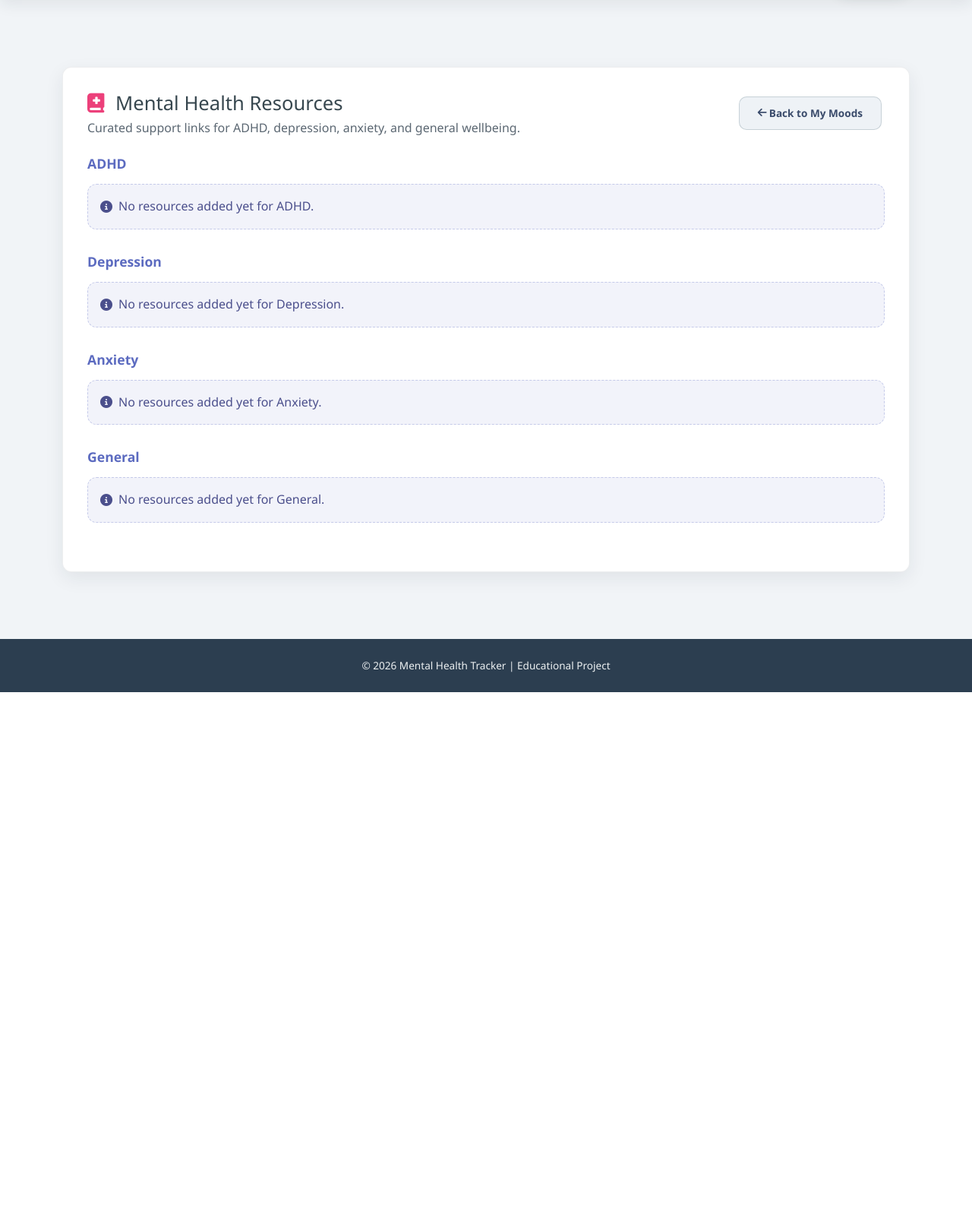
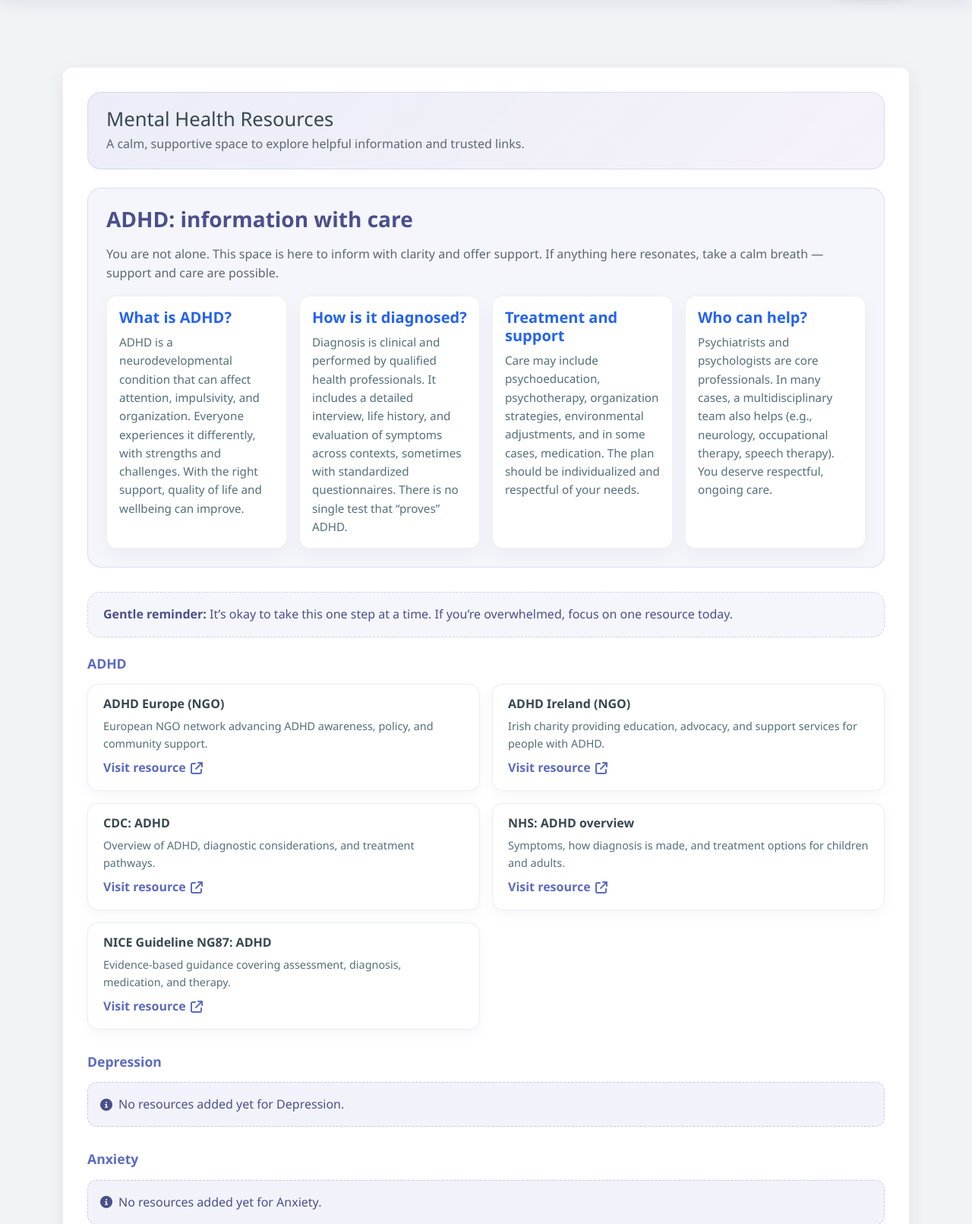
Before and after one commit to oliveiracle/mental-health-tracker, a Django app: page /resources/ in a window 1280 px wide. Shown: the part 69-1680 px from the top of the page at 76% size. Before the commit the page ends 980 px from the top, so only its background shows below. Run offline with Django 5.2, Linux system fonts and the light colour scheme; the visitor is signed in with stand-in values (Sample User, id 1); data comes from the database, SQL or seed files in the repository; data that the repository does not hold is empty.

Commit message:
Add ADHD resources content and UX

```diff
--- a/tracker/static/tracker/css/style.css
+++ b/tracker/static/tracker/css/style.css
@@ -1130,6 +1130,47 @@ footer p {
 }
 
 /* ===== RESOURCES PAGE ===== */
+.resources-page .resources-hero {
+    display: flex;
+    align-items: center;
+    justify-content: space-between;
+    gap: 1rem;
+    background: linear-gradient(135deg, rgba(92, 107, 192, 0.12) 0%, rgba(126, 87, 194, 0.08) 100%);
+    border: 1px solid rgba(92, 107, 192, 0.16);
+    border-radius: 18px;
+    padding: 1.25rem 1.5rem;
+}
+
+
+
+.resources-page .hero-actions {
+    display: flex;
+    gap: 0.75rem;
+    flex-wrap: wrap;
+}
+
+.resources-page .support-strip {
+    display: flex;
+    align-items: center;
+    justify-content: space-between;
+    gap: 1rem;
+    background: rgba(92, 107, 192, 0.06);
+    border: 1px dashed rgba(92, 107, 192, 0.24);
+    border-radius: 16px;
+    padding: 1rem 1.25rem;
+    color: #4b4f8c;
+}
+
+.resources-page .support-strip .btn-primary-action {
+    background: linear-gradient(135deg, #7e57c2 0%, #5c6bc0 100%);
+    color: #fff;
+}
+
+.resources-page .support-strip .btn-primary-action:hover {
+    transform: translateY(-2px);
+    box-shadow: 0 6px 16px rgba(92, 107, 192, 0.25);
+}
+
 .resources-page .resource-section {
     margin-bottom: 2rem;
 }
@@ -1190,6 +1231,46 @@ footer p {
     display: flex;
     align-items: center;
     gap: 0.5rem;
+}
+
+.resources-page .resource-intro {
+    background: rgba(92, 107, 192, 0.06);
+    border: 1px solid rgba(92, 107, 192, 0.18);
+    border-radius: 18px;
+    padding: 1.5rem;
+    margin-bottom: 2rem;
+}
+
+.resources-page .resource-intro h3 {
+    color: #4b4f8c;
+    font-weight: 600;
+}
+
+.resources-page .info-grid {
+    display: grid;
+    grid-template-columns: repeat(auto-fit, minmax(220px, 1fr));
+    gap: 1rem;
+    margin-top: 1rem;
+}
+
+.resources-page .info-card {
+    background: #fff;
+    border: 1px solid rgba(0, 0, 0, 0.06);
+    border-radius: 14px;
+    padding: 1rem;
+    box-shadow: 0 10px 24px rgba(0, 0, 0, 0.04);
+}
+
+.resources-page .info-card h5 {
+    color: #2563eb;
+    margin-bottom: 0.5rem;
+    font-weight: 600;
+}
+
+.resources-page .info-card p {
+    color: #546e7a;
+    margin-bottom: 0;
+    font-size: 0.95rem;
 }
 
 /* ===== GLOBAL BUTTON SYSTEM ===== */
--- a/tracker/templates/tracker/base.html
+++ b/tracker/templates/tracker/base.html
@@ -52,9 +52,9 @@
                 </a>
               </li>
               <li class="nav-item">
-                <a class="nav-link nav-link-primary" href="{% url 'resource_list' %}" aria-label="View mental health resources">
-                  <i class="fas fa-book-medical"></i> Resources
-                </a>
+                  <a class="nav-link nav-link-primary" href="{% url 'resource_list' %}" aria-label="View mental health resources">
+                    <i class="fas fa-book-medical"></i> Resources
+                  </a>
               </li>
               <li class="nav-item">
                 <!-- logout link -->
--- a/tracker/templates/tracker/resources_list.html
+++ b/tracker/templates/tracker/resources_list.html
@@ -6,14 +6,43 @@
 <div class="row resources-page">
   <div class="col-12">
     <div class="glass-card">
-      <div class="d-flex flex-wrap justify-content-between align-items-center gap-3 mb-4">
+      <div class="resources-hero mb-4">
+        <div class="resources-hero-content">
+          <div>
+            <h2 class="mb-1">Mental Health Resources</h2>
+            <p class="text-muted mb-0">A calm, supportive space to explore helpful information and trusted links.</p>
+          </div>
+        </div>
+      </div>
+
+      <div class="resource-intro">
+        <h3 class="mb-3">ADHD: information with care</h3>
+        <p class="text-muted">You are not alone. This space is here to inform with clarity and offer support. If anything here resonates, take a calm breath — support and care are possible.</p>
+
+        <div class="info-grid">
+          <div class="info-card">
+            <h5>What is ADHD?</h5>
+            <p>ADHD is a neurodevelopmental condition that can affect attention, impulsivity, and organization. Everyone experiences it differently, with strengths and challenges. With the right support, quality of life and wellbeing can improve.</p>
+          </div>
+          <div class="info-card">
+            <h5>How is it diagnosed?</h5>
+            <p>Diagnosis is clinical and performed by qualified health professionals. It includes a detailed interview, life history, and evaluation of symptoms across contexts, sometimes with standardized questionnaires. There is no single test that “proves” ADHD.</p>
+          </div>
+          <div class="info-card">
+            <h5>Treatment and support</h5>
+            <p>Care may include psychoeducation, psychotherapy, organization strategies, environmental adjustments, and in some cases, medication. The plan should be individualized and respectful of your needs.</p>
+          </div>
+          <div class="info-card">
+            <h5>Who can help?</h5>
+            <p>Psychiatrists and psychologists are core professionals. In many cases, a multidisciplinary team also helps (e.g., neurology, occupational therapy, speech therapy). You deserve respectful, ongoing care.</p>
+          </div>
+        </div>
+      </div>
+
+      <div class="support-strip mb-4">
         <div>
-          <h2 class="mb-1"><i class="fas fa-book-medical"></i> Mental Health Resources</h2>
-          <p class="text-muted mb-0">Curated support links for ADHD, depression, anxiety, and general wellbeing.</p>
+          <strong>Gentle reminder:</strong> It’s okay to take this one step at a time. If you’re overwhelmed, focus on one resource today.
         </div>
-        <a href="{% url 'mood_list' %}" class="btn btn-secondary-action">
-          <i class="fas fa-arrow-left"></i> Back to My Moods
-        </a>
       </div>
 
       {% for section in sections %}
```
Also changed, not shown: tracker/migrations/0003_add_adhd_resources.py (added).
